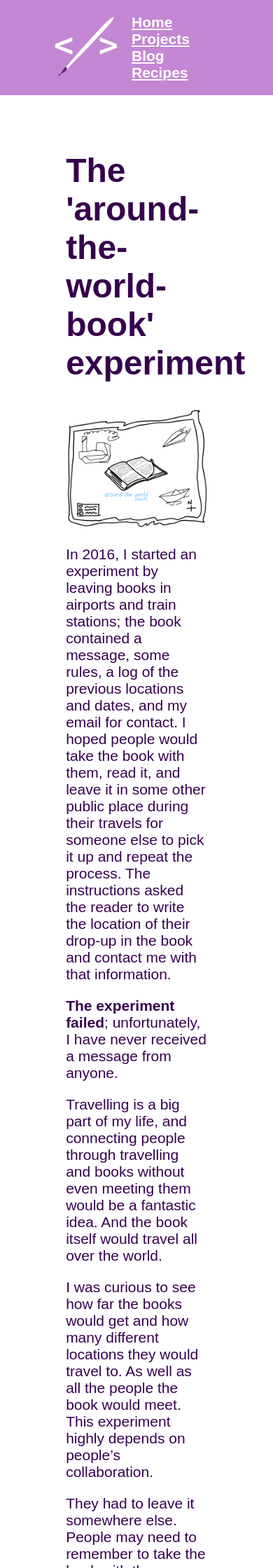
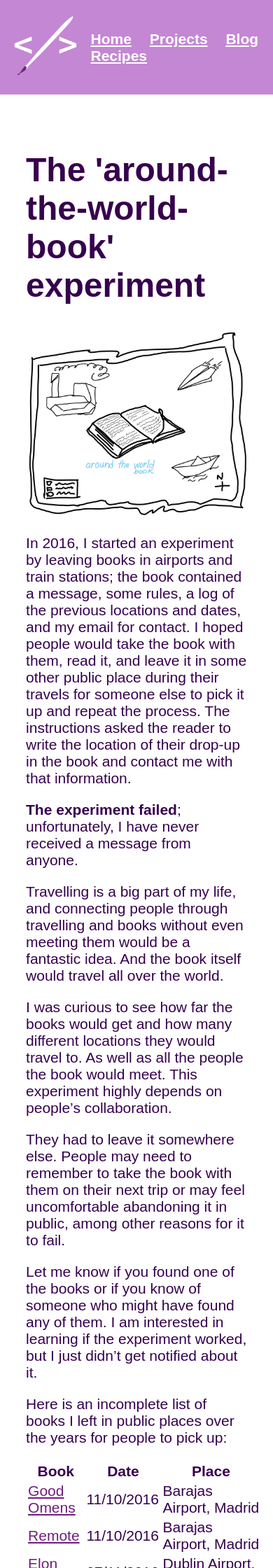
Before and after one commit to mariusavram91/mariusavram, a Jekyll site: the page built from blog/_posts/2023-11-23-around-the-world-book.md, in a window 390 px wide. Shown: the top 2240 px of the page at 70% size. Built offline with Jekyll 4.4.1, drawn with Linux system fonts in a browser that asks for light colours.

Commit message:
Fix mobile padding

```diff
--- a/_sass/_base.scss
+++ b/_sass/_base.scss
@@ -398,4 +398,12 @@
       .highlighter-rouge {
         max-width: 560px;
       }
-      }
+
+      .wrapper > div {
+          padding: 20px 5%;
+        }
+
+      .post {
+          padding: 20px 5%;
+        }
+    }
```
